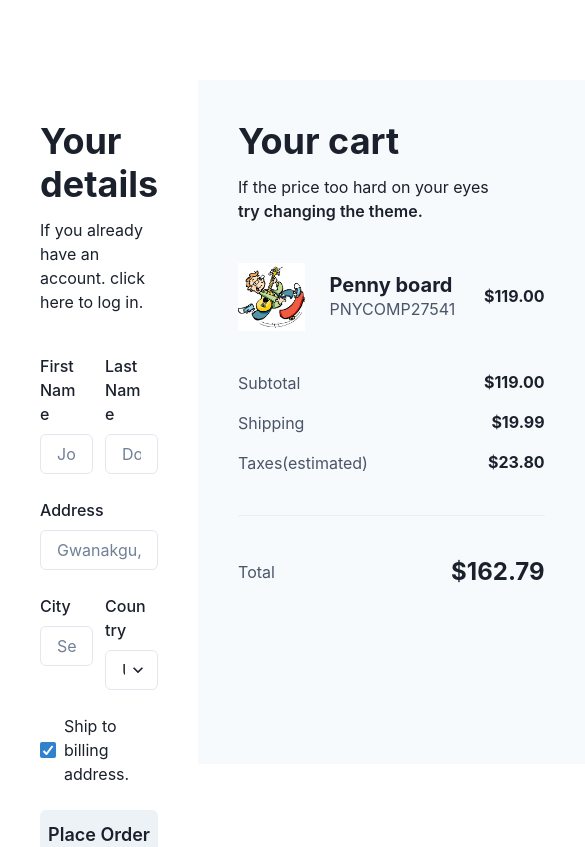
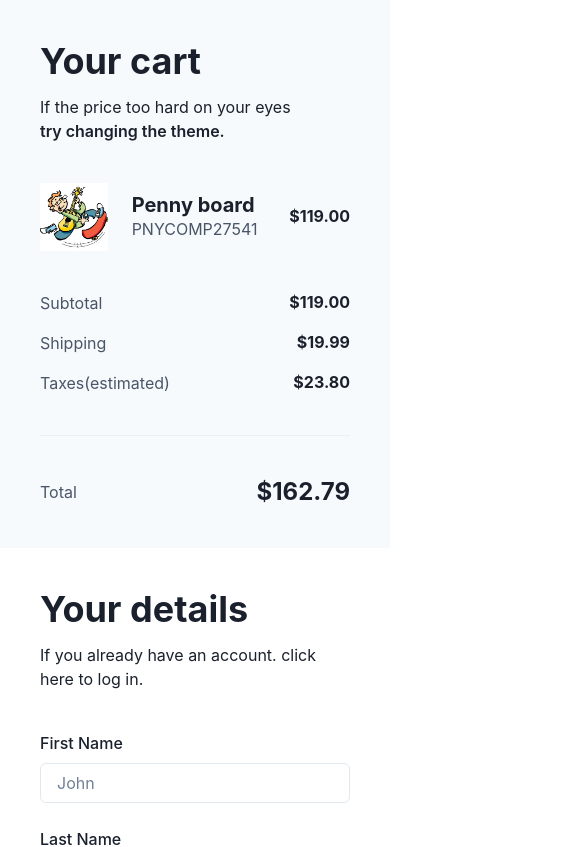
Before and after one commit to nextorm77/modern-ui-chakra, a Next.js app: page / in a window 390 px wide. Shown: the top 847 px of the page, 585 px wide, since content can reach past the window. Built offline with nearby package versions, Linux system fonts and the light colour scheme.

Commit message:
Implement Responsive Design in Chakra UI

```diff
--- a/pages/index.tsx
+++ b/pages/index.tsx
@@ -4,7 +4,18 @@ import Cart from "@/src/sections/cart";
 
 const IndexPage = () => (
   <Container maxW="container.xl" p={0}>
-    <Flex h="100vh" py={20}>
+    <Flex
+      /*
+      the way to achive responsive design in Chakra UI -- the object syntax
+      In case we want to change between two values because it's simpler*/
+      h={{ base: "auto", md: "100vh" }}
+      /*
+      the way to achive responsive design in Chakra UI -- the array syntax
+      If we want to provide different values for every breakpoint
+      */
+      py={[0, 10, 20]}
+      direction={{ base: "column-reverse", md: "row" }}
+    >
       <Details />
       <Cart />
     </Flex>
--- a/src/sections/details.tsx
+++ b/src/sections/details.tsx
@@ -10,22 +10,29 @@ import {
   Select,
   Checkbox,
   Button,
+  useBreakpointValue,
 } from "@chakra-ui/react";
 
-const Details = () => (
+const Details = () => {
+  /*
+  the way to achive responsive design in Chakra UI -- useBreakpointValue hook
+  Especially if we want to make the varient or size props reponsive
+  */
+  const colSpan = useBreakpointValue({ base: 2, md: 1 });
+  return (
     <VStack w="full" h="full" p={10} spacing={10} alignItems="flex-start">
       <VStack spacing={3} alignItems="flex-start">
         <Heading size="2xl">Your details</Heading>
         <Text>If you already have an account. click here to log in.</Text>
       </VStack>
       <SimpleGrid columns={2} columnGap={3} rowGap={6} w="full">
-      <GridItem colSpan={1}>
+        <GridItem colSpan={colSpan}>
           <FormControl>
             <FormLabel>First Name</FormLabel>
             <Input placeholder="John" />
           </FormControl>
         </GridItem>
-      <GridItem colSpan={1}>
+        <GridItem colSpan={colSpan}>
           <FormControl>
             <FormLabel>Last Name</FormLabel>
             <Input placeholder="Doe" />
@@ -37,13 +44,13 @@ const Details = () => (
             <Input placeholder="Gwanakgu, Gwanakro 30 Gil 27" />
           </FormControl>
         </GridItem>
-      <GridItem colSpan={1}>
+        <GridItem colSpan={colSpan}>
           <FormControl>
             <FormLabel>City</FormLabel>
             <Input placeholder="Seoul" />
           </FormControl>
         </GridItem>
-      <GridItem colSpan={1}>
+        <GridItem colSpan={colSpan}>
           <FormControl>
             <FormLabel>Country</FormLabel>
             <Select>
@@ -54,10 +61,10 @@ const Details = () => (
             </Select>
           </FormControl>
         </GridItem>
-      <GridItem colSpan={2}>
+        <GridItem colSpan={colSpan}>
           <Checkbox defaultChecked>Ship to billing address.</Checkbox>
         </GridItem>
-      <GridItem colSpan={2}>
+        <GridItem colSpan={colSpan}>
           <Button size="lg" w="full">
             Place Order
           </Button>
@@ -65,5 +72,6 @@ const Details = () => (
       </SimpleGrid>
     </VStack>
   );
+};
 
 export default Details;
```
Lines whose indentation alone changed are shown as unchanged.
